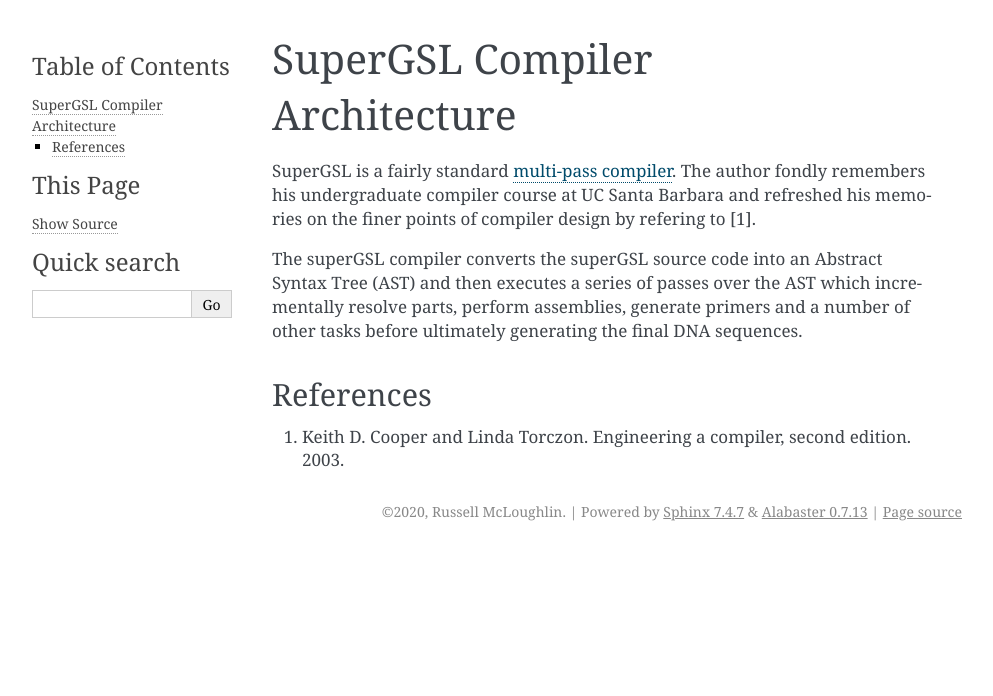
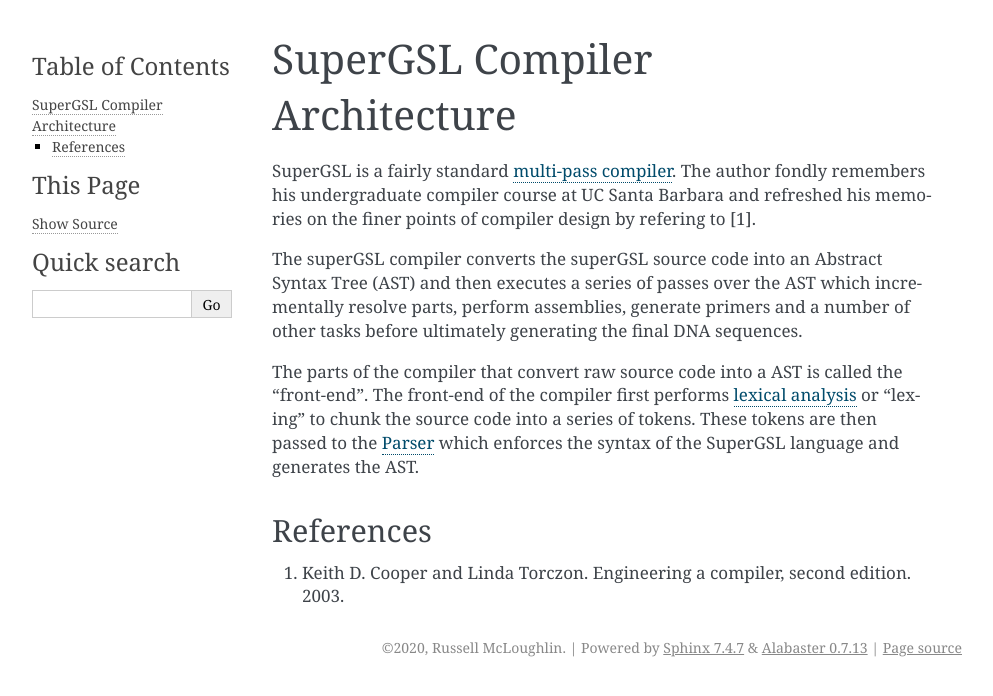
Before and after one commit to rmcl/supergsl, a Sphinx documentation site: the page built from docs/source/architecture.md, in a window 1280 px wide. Shown: the top 696 px of the page, without its empty margins (148-1141 px from the left). Built offline with Sphinx 7.4.7, drawn with Linux system fonts in a browser that asks for light colours.

Commit message:
Update architecture.md
described the "front-end" of the compiler

```diff
--- a/docs/source/architecture.md
+++ b/docs/source/architecture.md
@@ -4,6 +4,8 @@ SuperGSL is a fairly standard [multi-pass compiler](https://en.wikipedia.org/wik
 
 The superGSL compiler converts the superGSL source code into an Abstract Syntax Tree (AST) and then executes a series of passes over the AST which incrementally resolve parts, perform assemblies, generate primers and a number of other tasks before ultimately generating the final DNA sequences.
 
+The parts of the compiler that convert raw source code into a AST is called the "front-end". The front-end of the compiler first performs [lexical analysis](https://en.wikipedia.org/wiki/Lexical_analysis) or "lexing" to chunk the source code into a series of tokens. These tokens are then passed to the [Parser](https://en.wikipedia.org/wiki/Parsing) which enforces the syntax of the SuperGSL language and generates the AST.
+
 ## References
 
 1. Keith D. Cooper and Linda Torczon. Engineering a compiler, second edition. 2003.
```
